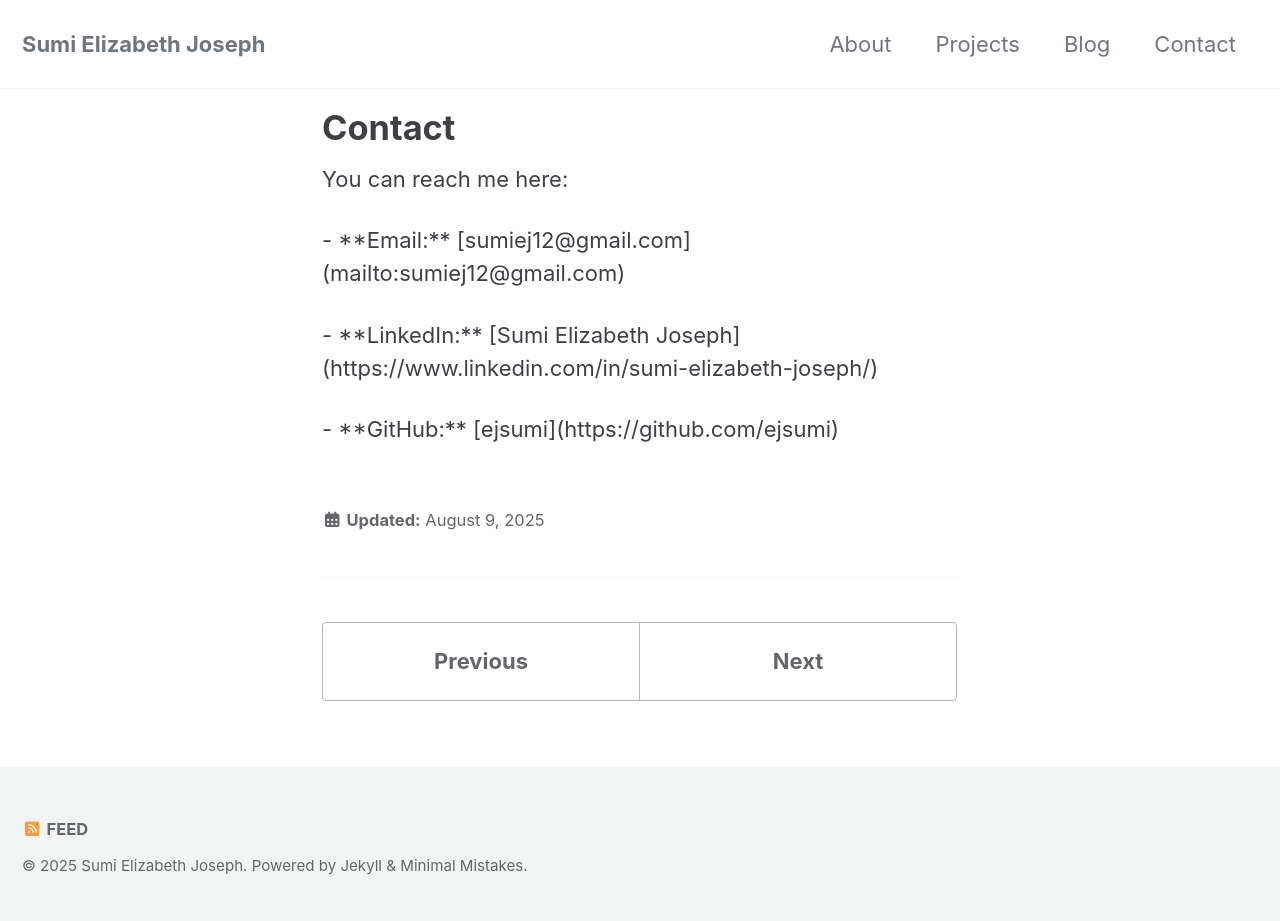
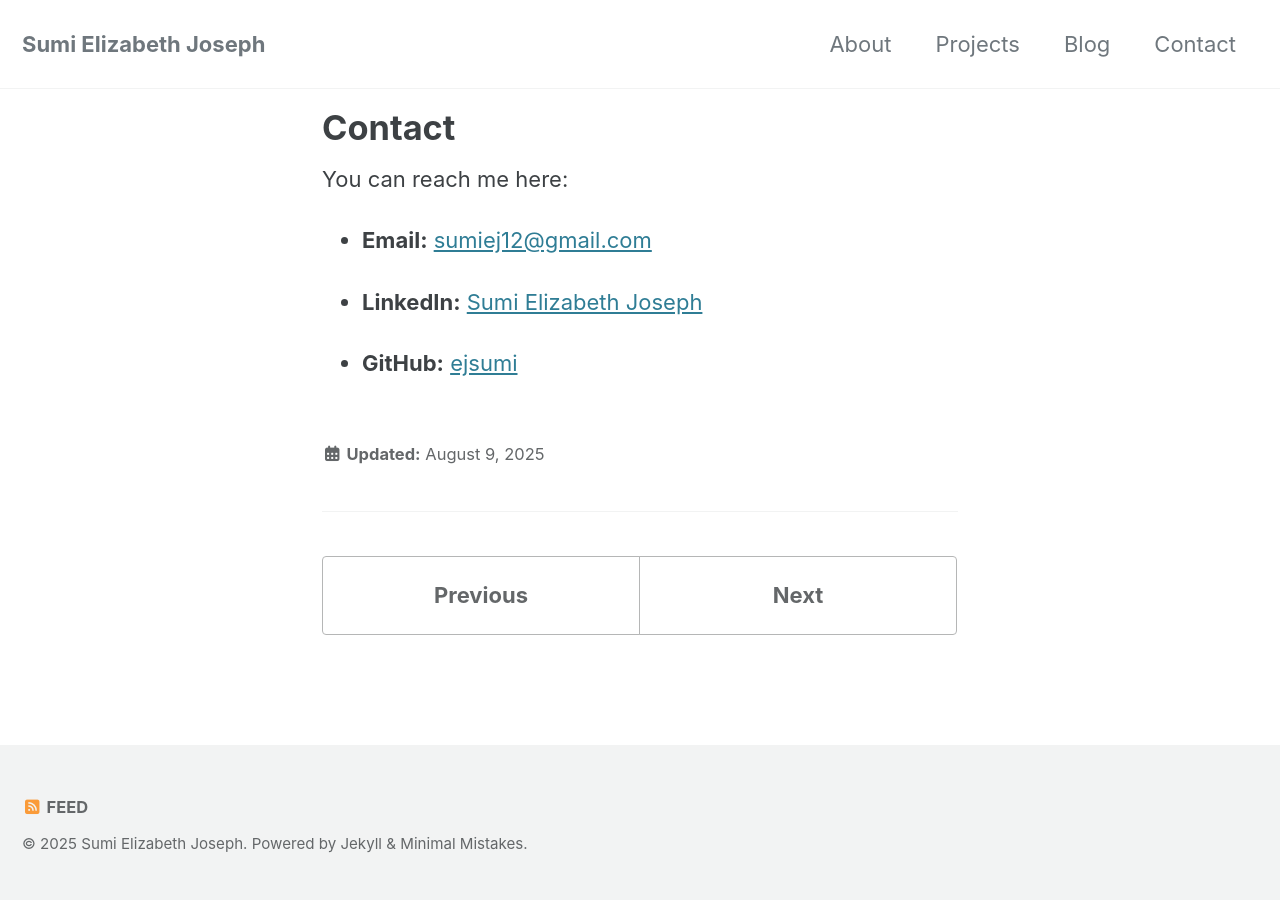
Before and after one commit to ejsumi/ejsumi.github.io, a Jekyll site: the page built from _pages/contact.md, in a window 1280 px wide. Built offline with Jekyll 4.4.1, drawn with Linux system fonts in a browser that asks for light colours; cached includes are drawn as plain includes; after the commit the page ends 900 px from its top, so only the background shows below that.

Commit message:
Update contact.md

```diff
--- a/_pages/contact.md
+++ b/_pages/contact.md
@@ -1,21 +1,14 @@
 ---
-
 title: "Contact"
-
 permalink: /contact/
-
 layout: single
-
 ---
-
 
 
 You can reach me here:
 
+- **Email:** [sumiej12@gmail.com](mailto:sumiej12@gmail.com)
 
+- **LinkedIn:** [Sumi Elizabeth Joseph](https://www.linkedin.com/in/sumi-elizabeth-joseph/)
 
-\- \*\*Email:\*\* \[sumiej12@gmail.com](mailto:sumiej12@gmail.com)
-
-\- \*\*LinkedIn:\*\* \[Sumi Elizabeth Joseph](https://www.linkedin.com/in/sumi-elizabeth-joseph/)
-
-\- \*\*GitHub:\*\* \[ejsumi](https://github.com/ejsumi)
+- **GitHub:** [ejsumi](https://github.com/ejsumi)
```
